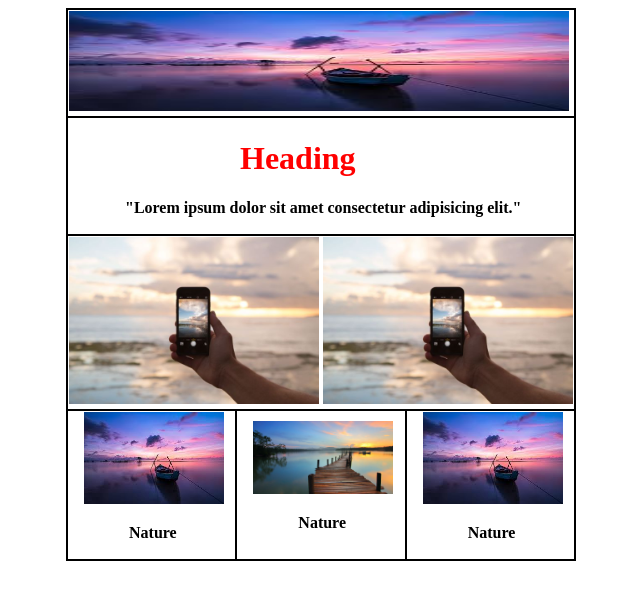
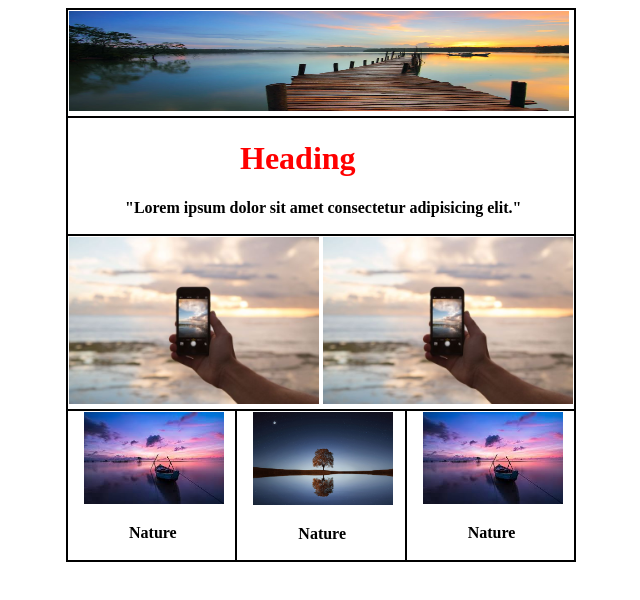
Before and after one commit to ghugalpratiksha/Nature, a plain HTML site: page index.html in a window 1280 px wide. Shown: the whole page, without its empty margins (292-932 px from the left). Drawn offline with Linux system fonts and the light colour scheme.

Commit message:
change in index file

```diff
--- a/index.html
+++ b/index.html
@@ -13,7 +13,7 @@
     <table style="margin-left: 350px;">
       <tr>
         <td colspan="3">
-          <img src="assets/images beach travel.jpeg" style="width: 500px; height: 100px;">
+          <img src="assets/pexels-photo-132037.webp" style="width: 500px; height: 100px;">
         </td>
       </tr>
 
@@ -37,7 +37,7 @@
           <p style="margin-left: 60px;"><b>Nature</b></p>
         </td>
         <td>
-          <img src="assets/pexels-photo-132037.webp" style="width: 140px; margin-left: 15px;">
+          <img src="assets/pexels-pixabay-268533.jpg" style="width: 140px; margin-left: 15px;">
           <p style="margin-left:60px;"><b>Nature</b></p>
         </td>
         <td>
```
